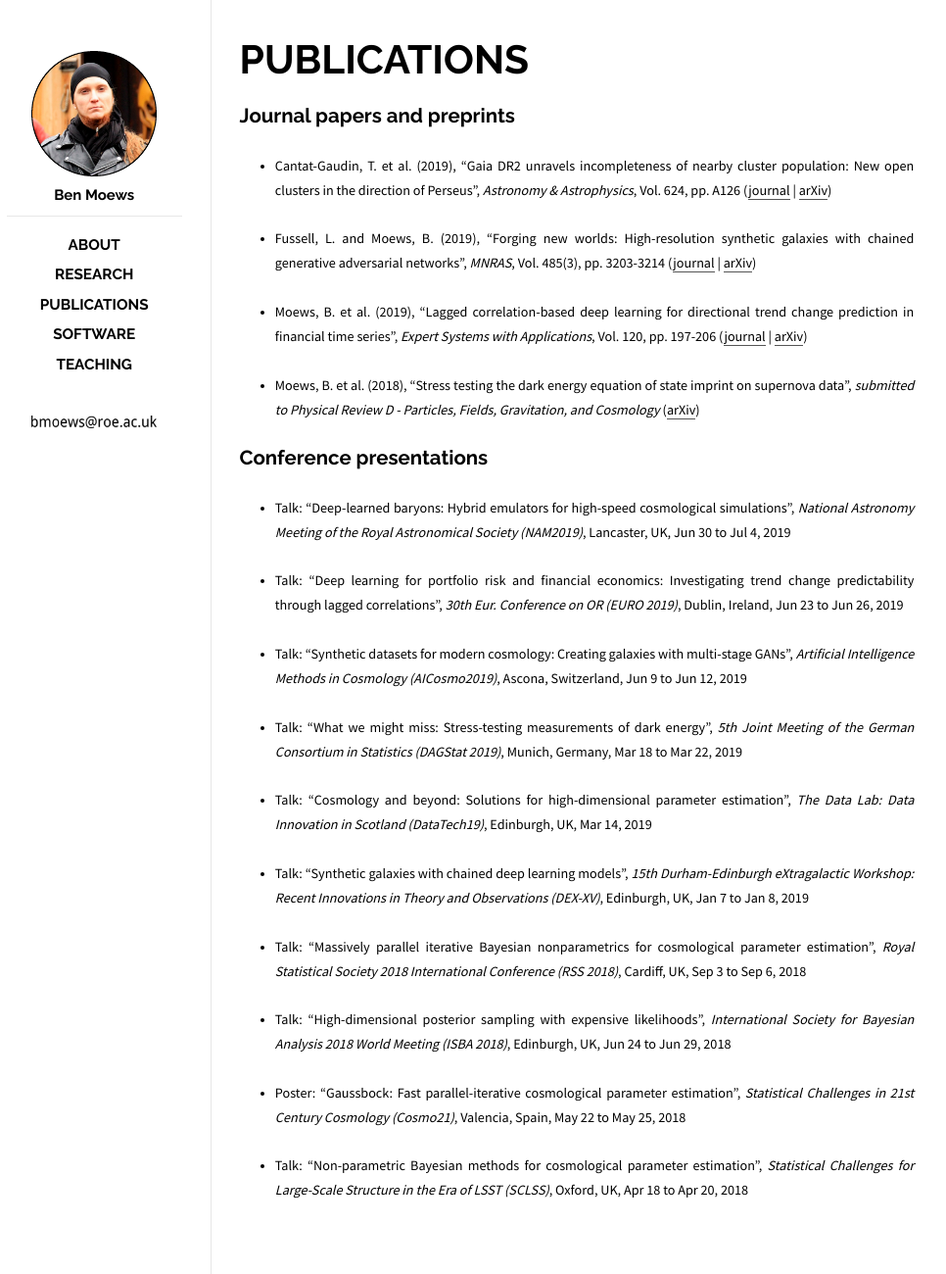
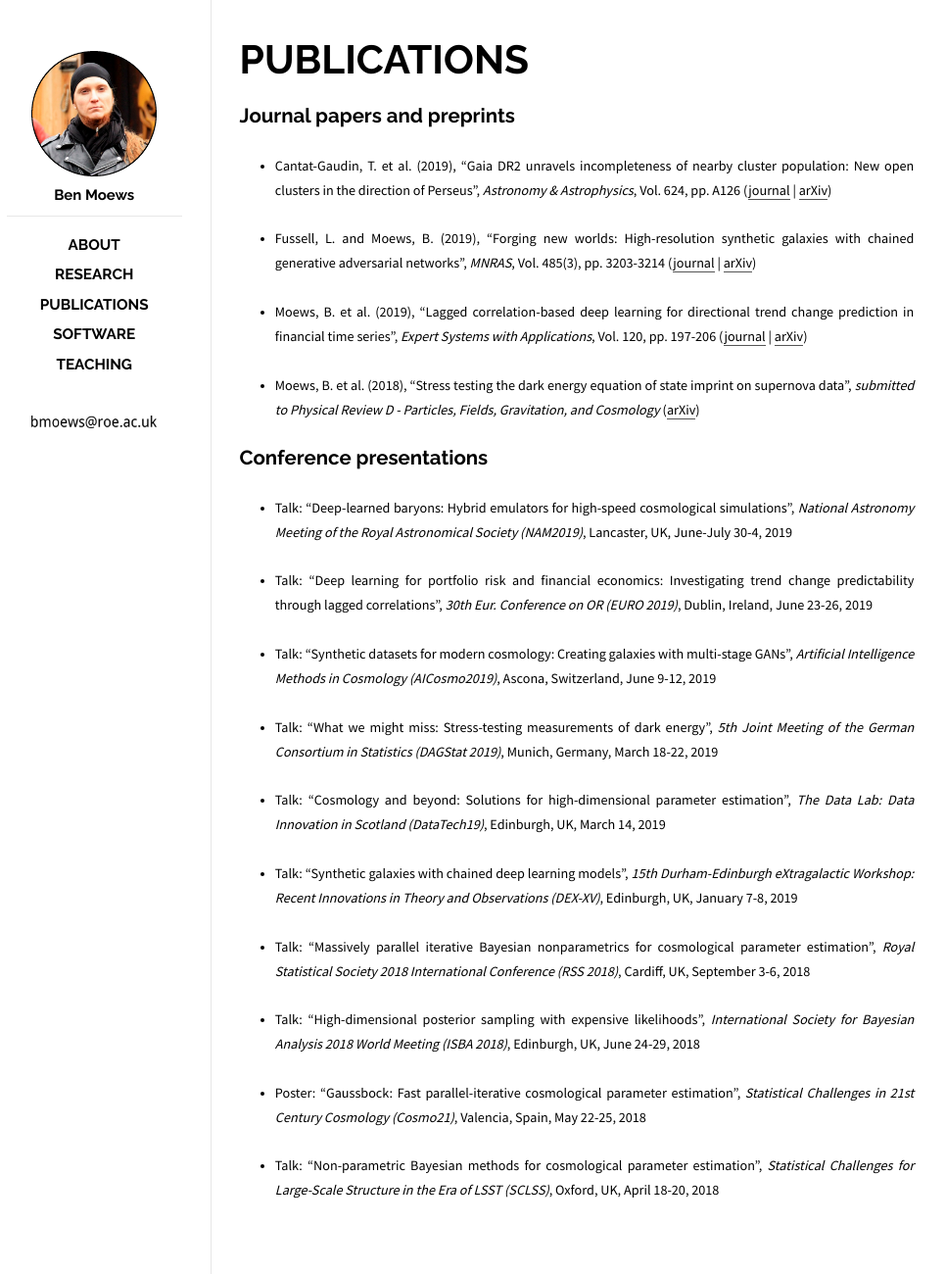
Before and after one commit to moews/moews.github.io, a Jekyll site: the page built from _posts/2017-03-25-publications.md, in a window 1280 px wide. Shown: the whole page at 98% size, without its empty margins (143-1109 px from the left). Built offline with Jekyll 4.4.1, drawn with Linux system fonts in a browser that asks for light colours.

Commit message:
Update 2017-03-25-publications.md

```diff
--- a/_posts/2017-03-25-publications.md
+++ b/_posts/2017-03-25-publications.md
@@ -24,24 +24,24 @@
 
 
 
-* <small>Talk: "Deep-learned baryons: Hybrid emulators for high-speed cosmological simulations", _National Astronomy Meeting of the Royal Astronomical Society (NAM2019)_, Lancaster, UK, Jun 30 to Jul 4, 2019</small>
+* <small>Talk: "Deep-learned baryons: Hybrid emulators for high-speed cosmological simulations", _National Astronomy Meeting of the Royal Astronomical Society (NAM2019)_, Lancaster, UK, June-July 30-4, 2019</small>
 
-* <small>Talk: "Deep learning for portfolio risk and financial economics: Investigating trend change predictability through lagged correlations", _30th Eur. Conference on OR (EURO 2019)_, Dublin, Ireland, Jun 23 to Jun 26, 2019</small>
+* <small>Talk: "Deep learning for portfolio risk and financial economics: Investigating trend change predictability through lagged correlations", _30th Eur. Conference on OR (EURO 2019)_, Dublin, Ireland, June 23-26, 2019</small>
 
-* <small>Talk: "Synthetic datasets for modern cosmology: Creating galaxies with multi-stage GANs", _Artificial Intelligence Methods in Cosmology (AICosmo2019)_, Ascona, Switzerland, Jun 9 to Jun 12, 2019</small>
+* <small>Talk: "Synthetic datasets for modern cosmology: Creating galaxies with multi-stage GANs", _Artificial Intelligence Methods in Cosmology (AICosmo2019)_, Ascona, Switzerland, June 9-12, 2019</small>
 
-* <small>Talk: "What we might miss: Stress-testing measurements of dark energy", _5th Joint Meeting of the German Consortium in Statistics (DAGStat 2019)_, Munich, Germany, Mar 18 to Mar 22, 2019</small>
+* <small>Talk: "What we might miss: Stress-testing measurements of dark energy", _5th Joint Meeting of the German Consortium in Statistics (DAGStat 2019)_, Munich, Germany, March 18-22, 2019</small>
 
-* <small>Talk: "Cosmology and beyond: Solutions for high-dimensional parameter estimation", _The Data Lab: Data Innovation in Scotland (DataTech19)_, Edinburgh, UK, Mar 14, 2019</small>
+* <small>Talk: "Cosmology and beyond: Solutions for high-dimensional parameter estimation", _The Data Lab: Data Innovation in Scotland (DataTech19)_, Edinburgh, UK, March 14, 2019</small>
 
-* <small>Talk: "Synthetic galaxies with chained deep learning models", _15th Durham-Edinburgh eXtragalactic Workshop: Recent Innovations in Theory and Observations (DEX-XV)_, Edinburgh, UK, Jan 7 to Jan 8, 2019</small>
+* <small>Talk: "Synthetic galaxies with chained deep learning models", _15th Durham-Edinburgh eXtragalactic Workshop: Recent Innovations in Theory and Observations (DEX-XV)_, Edinburgh, UK, January 7-8, 2019</small>
 
-* <small>Talk: "Massively parallel iterative Bayesian nonparametrics for cosmological parameter estimation", _Royal Statistical Society 2018 International Conference (RSS 2018)_, Cardiff, UK, Sep 3 to Sep 6, 2018</small>
+* <small>Talk: "Massively parallel iterative Bayesian nonparametrics for cosmological parameter estimation", _Royal Statistical Society 2018 International Conference (RSS 2018)_, Cardiff, UK, September 3-6, 2018</small>
 
-* <small>Talk: "High-dimensional posterior sampling with expensive likelihoods", _International Society for Bayesian Analysis 2018 World Meeting (ISBA 2018)_, Edinburgh, UK, Jun 24 to Jun 29, 2018</small>
+* <small>Talk: "High-dimensional posterior sampling with expensive likelihoods", _International Society for Bayesian Analysis 2018 World Meeting (ISBA 2018)_, Edinburgh, UK, June 24-29, 2018</small>
 
-* <small>Poster: "Gaussbock: Fast parallel-iterative cosmological parameter estimation", _Statistical Challenges in 21st Century Cosmology (Cosmo21)_, Valencia, Spain, May 22 to May 25, 2018</small>
+* <small>Poster: "Gaussbock: Fast parallel-iterative cosmological parameter estimation", _Statistical Challenges in 21st Century Cosmology (Cosmo21)_, Valencia, Spain, May 22-25, 2018</small>
 
-* <small>Talk: "Non-parametric Bayesian methods for cosmological parameter estimation", _Statistical Challenges for Large-Scale Structure in the Era of LSST (SCLSS)_, Oxford, UK, Apr 18 to Apr 20, 2018</small>
+* <small>Talk: "Non-parametric Bayesian methods for cosmological parameter estimation", _Statistical Challenges for Large-Scale Structure in the Era of LSST (SCLSS)_, Oxford, UK, April 18-20, 2018</small>
 
 <br>
```
